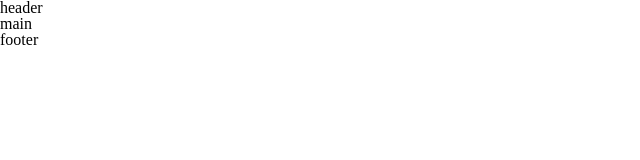
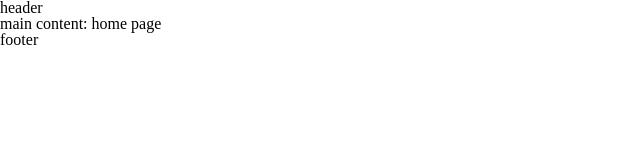
Before and after one commit to co2color/blog-vue3, a Vue app: page / in a window 1280 px wide. Shown: the top 160 px of the page, without its empty margins (0-640 px from the left). Built offline with nearby package versions, Linux system fonts and the light colour scheme.

Commit message:
feat: layout opt

```diff
--- a/src/layout/layout.vue
+++ b/src/layout/layout.vue
@@ -1,9 +1,13 @@
-<script lang="ts" setup></script>
+<script lang="ts" setup>
+import { RouterView } from 'vue-router'
+</script>
 
 <template>
   <div>
     <header>header</header>
-    <main>main</main>
+    <main>
+      <RouterView />
+    </main>
     <footer>footer</footer>
   </div>
 </template>
--- a/src/views/Home/Home.vue
+++ b/src/views/Home/Home.vue
@@ -1,5 +1,5 @@
 <script lang="ts" setup></script>
 
 <template>
-  <div>home page</div>
+  <div>main content: home page</div>
 </template>
```
